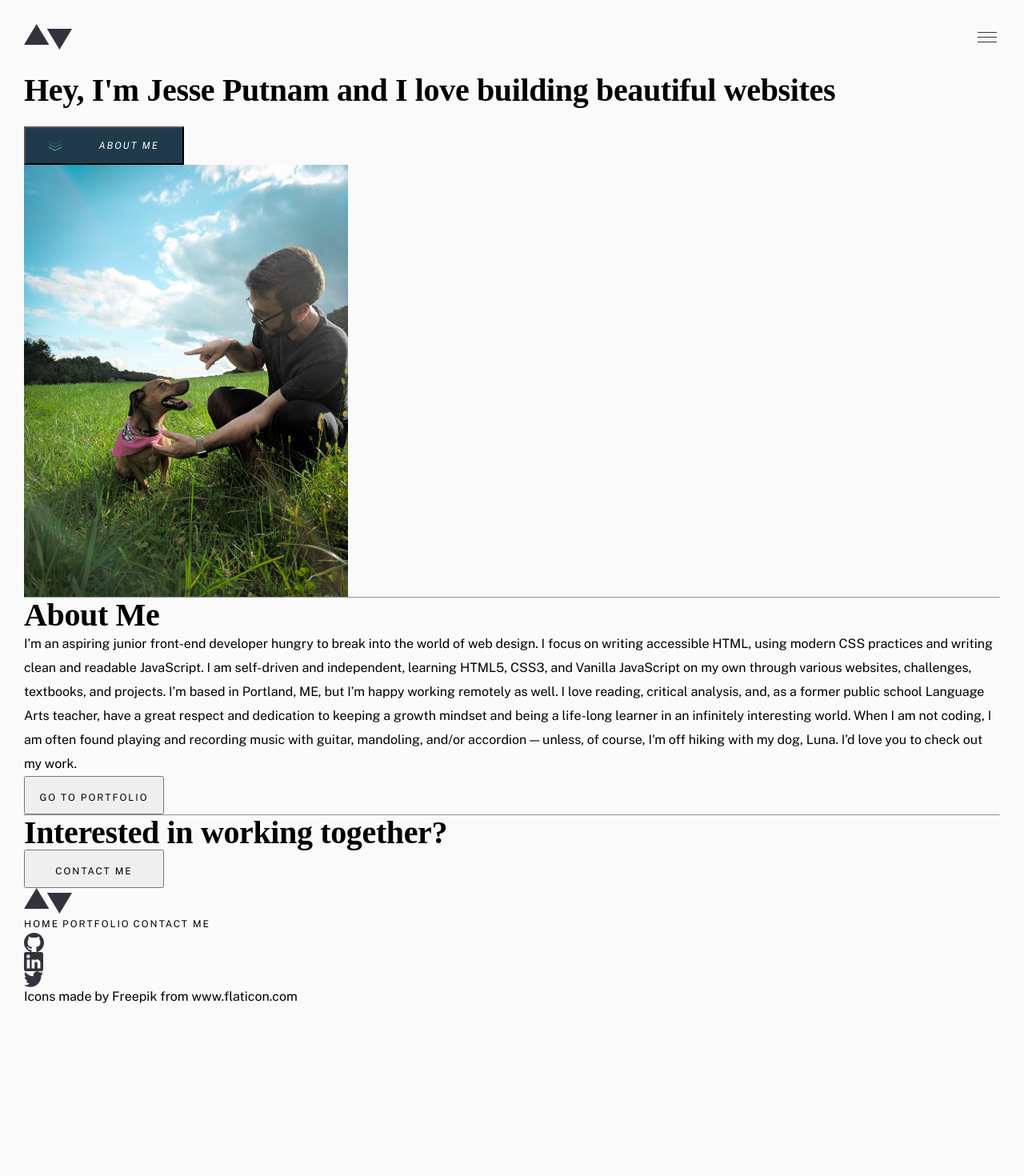
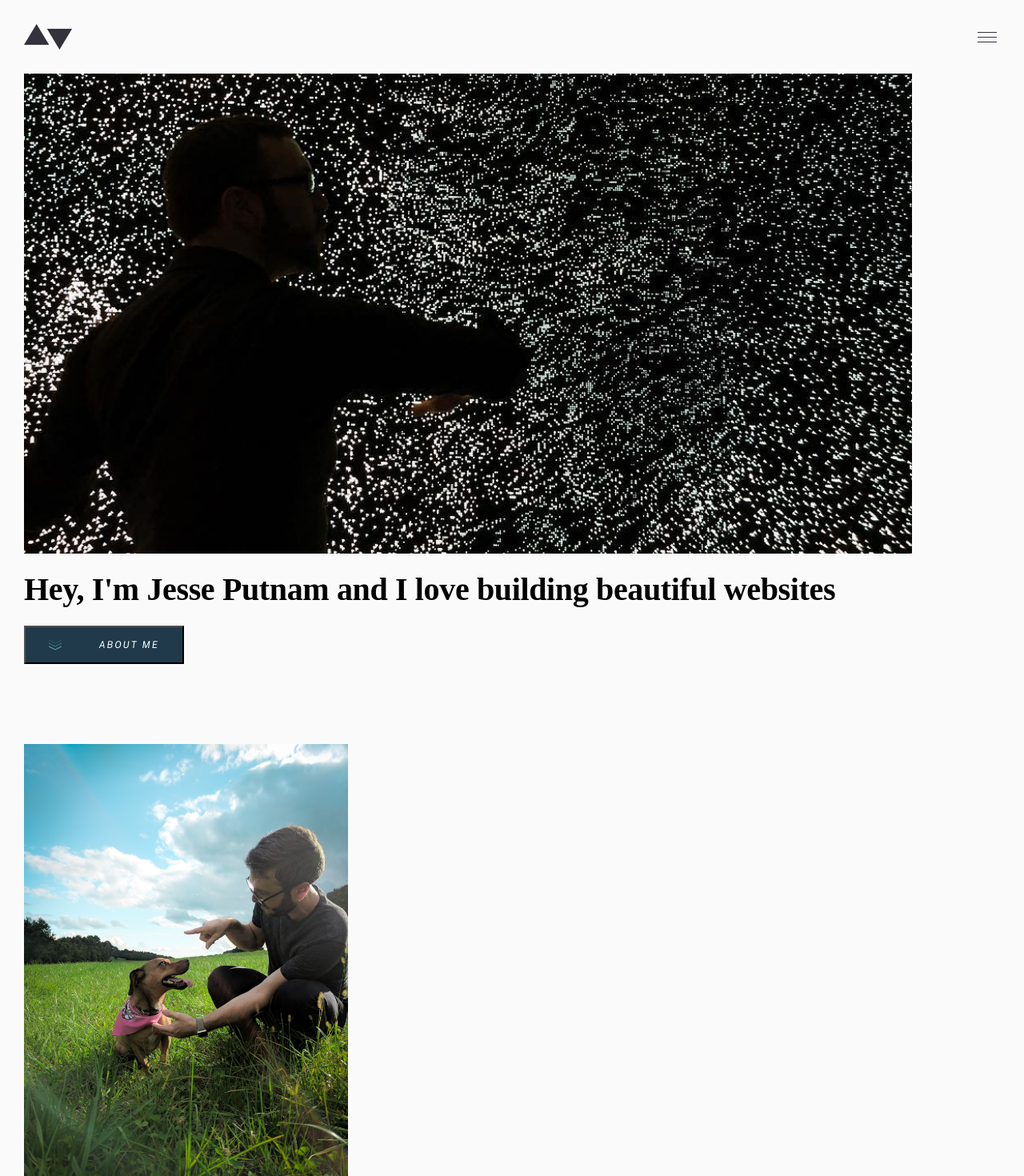
Before and after one commit to jessejputnam/first_portfolio, a plain HTML site: page index.html in a window 1280 px wide. Shown: the top 1470 px of the page at 80% size. Before the commit the page ends 1258 px from the top, so only its background shows below. Drawn offline with nearby package versions, Linux system fonts and the light colour scheme; a web font is replaced by a local one.

Commit message:
Style homepage

```diff
--- a/css/index_styles.css
+++ b/css/index_styles.css
@@ -12,17 +12,19 @@ Table of Contents:
 
 /* ####################### #Hero ######################### */
 .hero__background__img {
-  width: 800px;
+  background: url("../images/personal/mass_moca_dots1.jpg") no-repeat;
+  background-size: cover;
+  width: clamp(310px, 100%, 1110px);
   margin-bottom: 24px;
+  height: clamp(275px, 50vw, 600px);
 }
 
 .hero__intro__txt {
   margin-bottom: 24px;
 }
 
-/* ####################### #About Me ######################### */
-.aboutme__img {
-  max-height: 540px;
+.hero__container {
+  margin-bottom: 100px;
 }
 
 .btn__aboutme {
@@ -31,6 +33,21 @@ Table of Contents:
   align-items: center;
 }
 
+/* ####################### #About Me ######################### */
+.aboutme__img {
+  max-height: 540px;
+  margin-bottom: 32px;
+}
+
+.aboutme__heading {
+  margin: 28px 0;
+}
+
+.btn__portfolio {
+  margin: 15px 0 35px;
+}
+
+
 /* ####################### #Contact ######################### */
 
 /* ####################### #Footer ######################### */
--- a/css/styles.css
+++ b/css/styles.css
@@ -30,7 +30,9 @@ Table of Contents:
 #Fonts
 #Margins
 #Page Layout
-#Headers
+#Header
+#Contact Me Section
+#Footer
 #Buttons / Links
 #Toggle States
 */
@@ -80,7 +82,7 @@ button, a {
 }
 
 /* ####################### #Margins ######################### */
-body {
+.main__container {
   margin: 0 30px;
 }
 
@@ -89,10 +91,16 @@ body {
   background: rgb(250, 250, 250);
 }
 
-/* ####################### #Headers ######################### */
+.divider {
+  border: none;
+  border-top: solid 1px rgb(209, 209, 209);
+}
+
+/* ####################### #Header ######################### */
 
 header {
   margin: 30px 0;
+  padding: 0 30px;
   display: flex;
   align-items: center;
   justify-content: space-between;
@@ -122,7 +130,71 @@ header {
   transition: visibility 0s linear .3s, opacity .3s;
 }
 
+/* ################### #Contact Me Section ##################### */
+.contact__container {
+  display: flex;
+  flex-direction: column;
+  justify-content: center;
+  align-items: center;
+  margin-bottom: 100px;
+}
 
+.contact__heading {
+  margin: 150px 0 50px;
+  text-align: center;
+}
+
+/* ######################### #Footer ########################### */
+footer {
+  background-color:rgb(32, 58, 76);
+  color: white;
+  padding: 35px 0;
+}
+
+.footer__links__container {
+  display: flex;
+  flex-direction: column;
+  align-items: center;
+}
+
+.footer__nav__container {
+  display: flex;
+  flex-direction: column;
+  text-align: center;
+}
+
+.footer__logo {
+  height: 30px;
+  width: 50px;
+  margin-left: 25px;
+  filter: invert(100%) sepia(2%) saturate(7%) hue-rotate(7deg) brightness(106%) contrast(102%);
+}
+
+.footer__nav__link {
+  margin-top: 25px;
+}
+
+.footer__socials__container {
+  display: flex;
+  margin-top: 25px;
+}
+
+.footer__social {
+  filter: invert(100%) sepia(2%) saturate(7%) hue-rotate(7deg) brightness(106%) contrast(102%);
+  margin: 0 10px;
+  cursor: pointer;
+}
+
+.footer__social:hover {
+  filter: invert(69%) sepia(27%) saturate(642%) hue-rotate(82deg) brightness(85%) contrast(92%);
+}
+
+.footer__credit {
+  text-align: center;
+  margin-top: 20px;
+  font-size: 8px;
+  color: rgb(97, 97, 97);
+}
 
 /* ##################### #Buttons / Links ####################### */
 a {
@@ -148,26 +220,48 @@ button {
 }
 
 .btn__primary {
-  background: rgb(32, 58, 76);
+  background-color: rgb(32, 58, 76);
   color: white;
   font-style: italic;
   height: 48px;
   width: 200px;
-  transition: background-color .1s;
+  transition: background-color .1s, color .1s, box-shadow .1s;
 }
 
-.btn__primary:hover {
-  background-color: rgba(0, 134, 105, 0.849);
-  border-color: rgba(0, 134, 105, 0.849);
+@media (hover: hover) {
+  .btn__primary:hover {
+    background-color: rgba(0, 134, 105, 0.849);
+    border-color: rgba(0, 134, 105, 0.849);
+  }
 }
 
 .btn__primary:active {
-  background-color: rgb(61, 29, 29);
+  background-color: rgb(209, 209, 209);
+  color: rgb(175, 175, 175);
+  border-color: rgb(175, 175, 175);
+  box-shadow: 0 0 3px 1px rgba(63, 63, 63, 0.452);
 }
 
 .btn__secondary {
   height: 48px;
   width: 175px;
+  background-color: white;
+  border-color: rgb(32, 58, 76);
+  transition: background-color .1s, color .1s, box-shadow .1s;
+}
+
+@media (hover: hover) {
+  .btn__secondary:hover {
+    background-color: rgb(32, 58, 76);
+    color: white;
+  }
+}
+
+.btn__secondary:active {
+  background-color: rgb(209, 209, 209);
+  color: rgb(175, 175, 175);
+  border-color: rgb(175, 175, 175);
+  box-shadow: 0 0 3px 1px rgba(63, 63, 63, 0.452);
 }
 
 /* ###################### #Toggle States ######################## */
```
